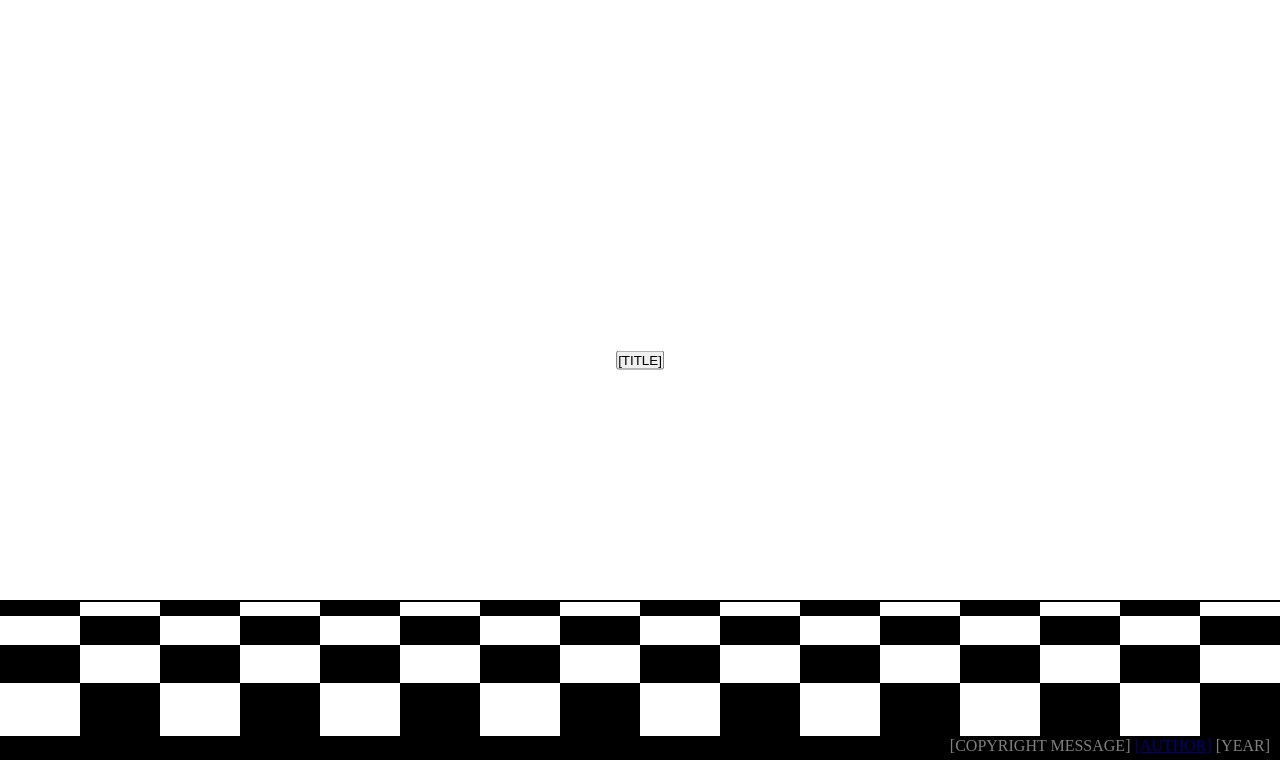
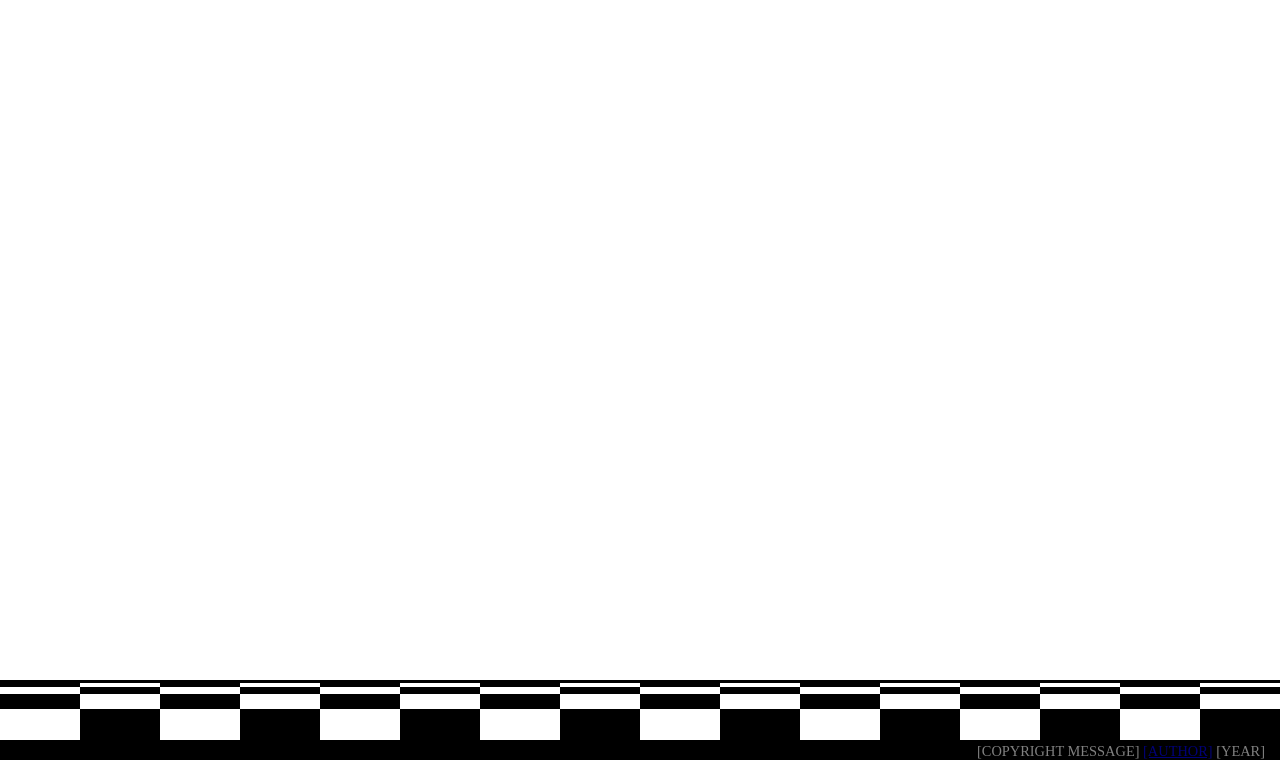
Before and after one commit to gabit690/template-recap, a plain HTML site: page index.html in a window 1280 px wide. Shown: the part 40-800 px from the top of the page. Drawn offline with Linux system fonts and the light colour scheme.

Commit message:
Black & white floor styles fixed

```diff
--- a/index.html
+++ b/index.html
@@ -8,8 +8,8 @@
     <link rel="stylesheet" href="styles.css">
 </head>
 <body>
+    <button id="button-start">[TITLE]</button>
     <main>
-        <button id="button-start">[TITLE]</button>
         <section id="stage" tabindex="0">
             <section id="scene" tabindex="0">
                 <div id="main-drape" tabindex="0"></div>
@@ -25,14 +25,14 @@
                 </div>
             </section>
             <div id="proscenium" tabindex="0"></div>
+            <footer>
+                <p id="copyright" tabindex="0">
+                    [COPYRIGHT MESSAGE]
+                    <a href="#">[AUTHOR]</a>
+                    <span>[YEAR]</span>
+                </p>
+            </footer>
         </section>
     </main>
-    <footer tabindex="0">
-        <p id="copyright" tabindex="0">
-            [COPYRIGHT MESSAGE]
-            <a href="#">[AUTHOR]</a>
-            <span>[YEAR]</span>
-        </p>
-    </footer>
 </body>
 </html>
--- a/styles.css
+++ b/styles.css
@@ -19,6 +19,7 @@ main {
 
 #button-start {
     position: absolute;
+    display: none;
     top: 50%;
     left: 50%;
     transform: translate(-50%, -50%);
@@ -29,15 +30,14 @@ main {
 }
 
 #scene {
-    min-height: 560px;
-    height: 80%;
+    height: 90%;
+
 }
 
 #proscenium {
     position: relative;
-    min-height: 80px;
-    height: 20%;
-    background-color: #eee;
+    height: 10%;
+    background-color: black;
     background-image:
         linear-gradient(
             90deg,
@@ -60,47 +60,29 @@ main {
             black 50%
         );
     background-size:
+        calc(100% / 8) 5%,
         calc(100% / 8) 10%,
         calc(100% / 8) 20%,
-        calc(100% / 8) 40%,
-        calc(100% / 8) 80%;
+        calc(100% / 8) 40%;
     background-position:
-        0px 0px,
-        0px 10%,
-        0px 20%,
-        0px 40%;
+        0px 0%,
+        0px 5%,
+        0px 18%,
+        0px 57%;
     background-repeat: repeat-x;
-}
-
-#proscenium::before {
-    position: absolute;
-    content: '';
-    top: 0;
-    width: 100%;
-    height: 1%;
-    background-color: black;
-}
-
-#proscenium::after {
-    position: absolute;
-    content: '';
-    bottom: 0;
-    width: 100%;
-    height: 15%;
-    background-color: black;
+    border-top: 0.4vh solid black;
 }
 
 footer {
     position: absolute;
     bottom: 0;
     right: 0;
-    padding-right: 10px;
-    padding-bottom: 5px;
+    padding-right: 15px;
 }
 
 #copyright {
-    background-color: black;
     color: white;
+    font-size: 0.9rem;
     opacity: 0.5;
 }
 
```
